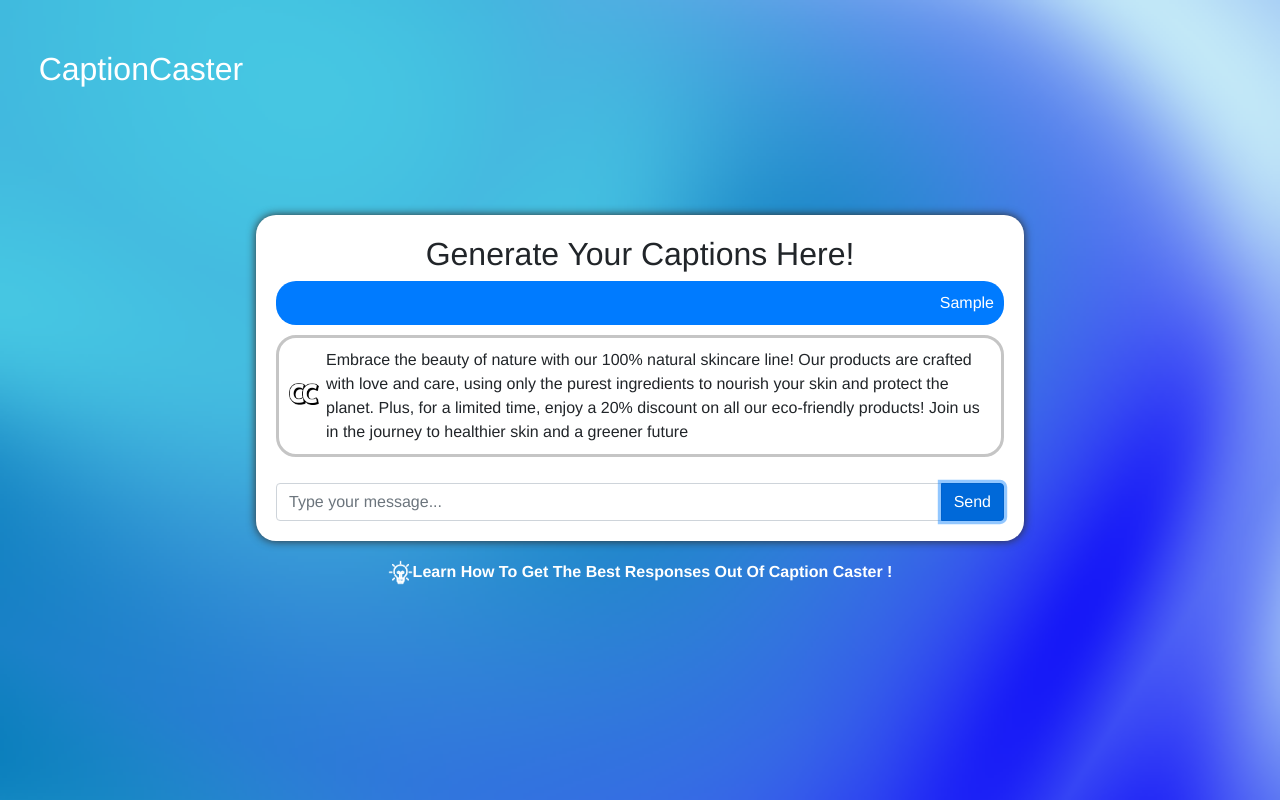
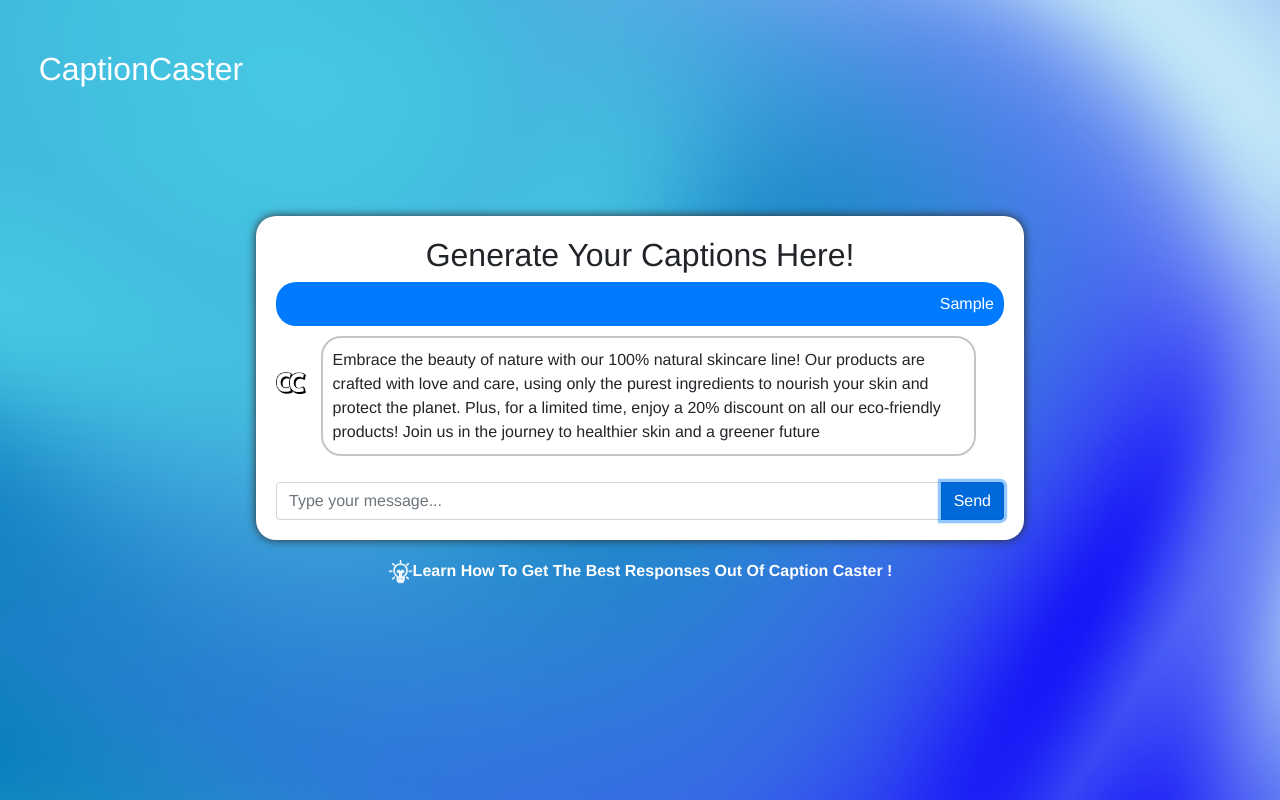
Before and after one commit to InioluwaAdeyiga/Caption-Caster, a plain HTML site: page index.html in a window 1280 px wide. Both pictures are taken after typing "Sample" into the empty fields and a click on the button "Send". Drawn offline with nearby package versions, Linux system fonts and the light colour scheme.

Commit message:
Add files via upload

```diff
--- a/index.html
+++ b/index.html
@@ -43,8 +43,10 @@
         }
         .bot-message {
             background: #ffffff;
-            border: solid 3px#c5c5c5;
+            border: solid 2px#c5c5c5;
             text-align: left;
+            width: 90%;
+            margin-left: 2%;
             display: flex;
             flex-direction: row;
         }
@@ -68,9 +70,9 @@
             width: 30px;
             margin-top: 5%;
         }
-        .bot-text{
-            width: 100%;
-            margin-left: 1%;
+        .message-holder{
+            display: flex;
+            flex-direction: row;
         }
     </style>
 </head>
@@ -108,7 +110,7 @@
             // Simulate server response with predefined message
             setTimeout(function() {
                 // Add predefined message to conversation
-                conversation.innerHTML += '<div class="message bot-message">' + '<img src="images/Asset 2CCLOGO.png" class="bot-image">'+'<div class="bot-text">'+ predefinedMessage +'</div>'+'</div>';
+                conversation.innerHTML += '<div class="message-holder">'+'<img src="images/Asset 2CCLOGO.png" class="bot-image">'+'<div class="message bot-message">' + predefinedMessage +'</div>' + '</div>';
 
                 // Scroll to bottom of conversation
                 conversation.scrollTop = conversation.scrollHeight;
```
